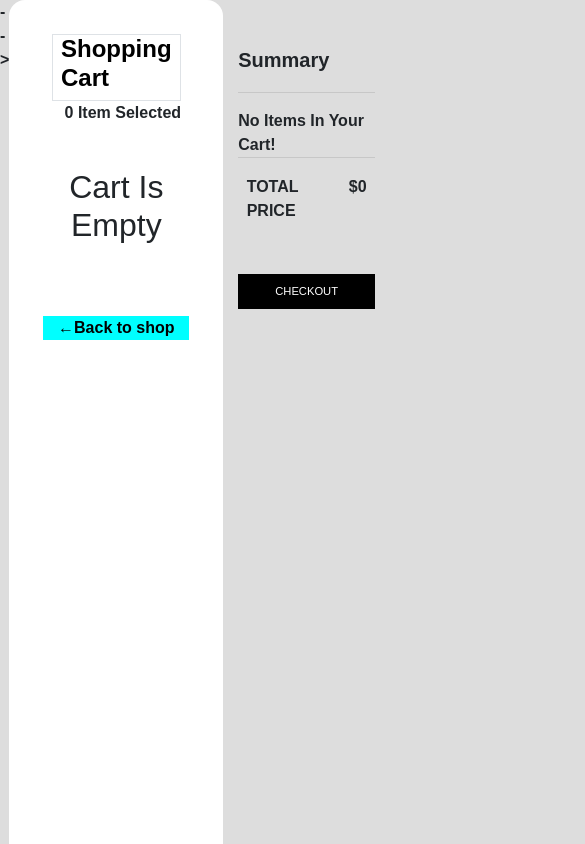
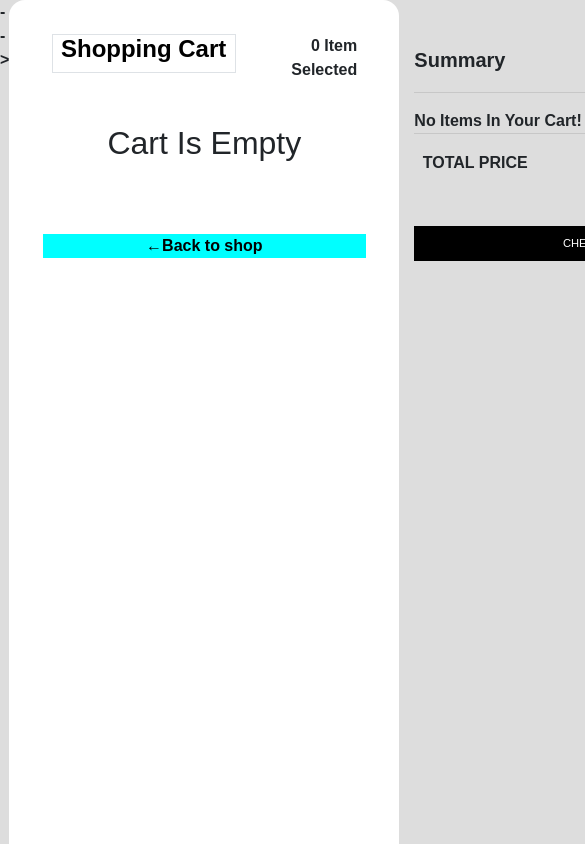
Before and after one commit to samiulhuda360/javascripts-shopping-cart.io, a plain HTML site: page cart.html in a window 390 px wide. Shown: the top 844 px of the page, 585 px wide, since content can reach past the window. Drawn offline with nearby package versions, Linux system fonts and the light colour scheme.

Commit message:
2nd Commit

```diff
--- a/cart.html
+++ b/cart.html
@@ -17,7 +17,7 @@
 </head>
 <body>
 
-    <div class="col-md-8 cart">
+    <div class="col-12 col-md-8 col-sm-12 cart">
         <div class="title">
             <div class="row">
                 <a href="index.html">
@@ -33,7 +33,7 @@
 
         <div class="back-to-shop text-center display-5"><a href="index.html">&leftarrow;<span>Back to shop</span></a></div>
     </div>
-    <div class="col-md-4 mt-5">
+    <div class="col-12 col-md-4 col-sm-12 mt-5">
         <div ><h5 ><b>Summary</b></h5></div>
         <hr>
         <div id="summary" >
```
